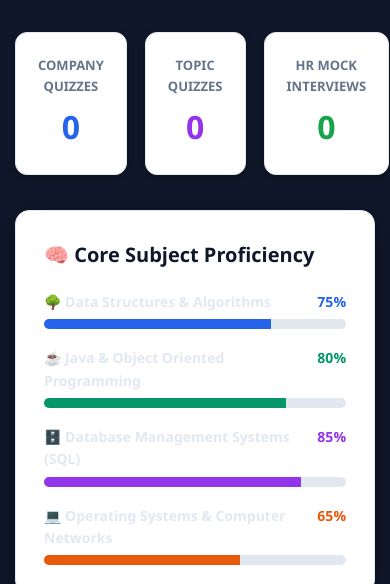
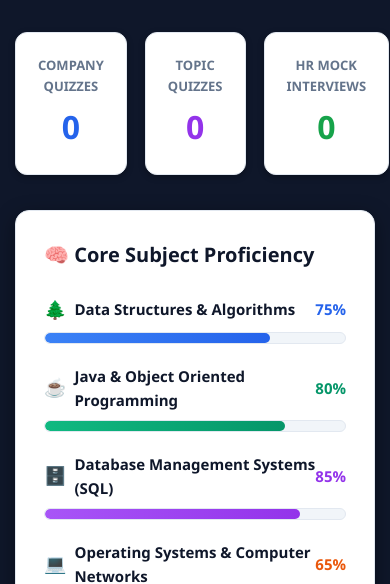
Before and after one commit to hasinivenkat1925-ctrl/placement-portal, a website: page progress.html in a window 390 px wide. Shown: the part 260-844 px from the top of the page. Drawn offline with Linux system fonts and the light colour scheme; sample sign-in values are in the browser's storage.

Commit message:
feat: integrate firebase config and update progress UI
- Add fallback Firebase configuration to login page
- Improve visual styling and responsiveness of progress tracking components

```diff
--- a/progress.html
+++ b/progress.html
@@ -43,46 +43,56 @@
 
         <!-- TOPIC SUBJECT PROGRESS -->
         <div style="background: white; border-radius: 14px; border: 1px solid #e2e8f0; padding: 28px; box-shadow: var(--shadow-md); margin-bottom: 35px;">
-            <h2 style="font-size: 20px; font-weight: 800; color: #0f172a; margin-bottom: 20px;">🧠 Core Subject Proficiency</h2>
+            <h2 style="font-size: 20px; font-weight: 800; color: #0f172a !important; margin-bottom: 24px; display: flex; align-items: center; gap: 8px;">
+                🧠 Core Subject Proficiency
+            </h2>
 
-            <div style="display: flex; flex-direction: column; gap: 18px;">
+            <div style="display: flex; flex-direction: column; gap: 20px;">
                 <div>
-                    <div style="display: flex; justify-content: space-between; font-weight: 700; font-size: 14px; margin-bottom: 6px;">
-                        <span>🌳 Data Structures & Algorithms</span>
-                        <span style="color: #2563eb;">75%</span>
+                    <div style="display: flex; justify-content: space-between; align-items: center; font-weight: 700; font-size: 15px; margin-bottom: 8px;">
+                        <span style="color: #0f172a !important; display: inline-flex; align-items: center; gap: 8px;">
+                            <span style="font-size: 18px;">🌲</span> Data Structures & Algorithms
+                        </span>
+                        <span style="color: #2563eb !important; font-weight: 800; font-size: 15px;">75%</span>
                     </div>
-                    <div style="width: 100%; height: 10px; background: #e2e8f0; border-radius: 10px; overflow: hidden;">
-                        <div style="width: 75%; height: 100%; background: #2563eb;"></div>
+                    <div style="width: 100%; height: 12px; background: #f1f5f9; border: 1px solid #e2e8f0; border-radius: 10px; overflow: hidden;">
+                        <div style="width: 75%; height: 100%; background: linear-gradient(90deg, #3b82f6, #2563eb); border-radius: 10px;"></div>
                     </div>
                 </div>
 
                 <div>
-                    <div style="display: flex; justify-content: space-between; font-weight: 700; font-size: 14px; margin-bottom: 6px;">
-                        <span>☕ Java & Object Oriented Programming</span>
-                        <span style="color: #059669;">80%</span>
+                    <div style="display: flex; justify-content: space-between; align-items: center; font-weight: 700; font-size: 15px; margin-bottom: 8px;">
+                        <span style="color: #0f172a !important; display: inline-flex; align-items: center; gap: 8px;">
+                            <span style="font-size: 18px;">☕</span> Java & Object Oriented Programming
+                        </span>
+                        <span style="color: #059669 !important; font-weight: 800; font-size: 15px;">80%</span>
                     </div>
-                    <div style="width: 100%; height: 10px; background: #e2e8f0; border-radius: 10px; overflow: hidden;">
-                        <div style="width: 80%; height: 100%; background: #059669;"></div>
+                    <div style="width: 100%; height: 12px; background: #f1f5f9; border: 1px solid #e2e8f0; border-radius: 10px; overflow: hidden;">
+                        <div style="width: 80%; height: 100%; background: linear-gradient(90deg, #10b981, #059669); border-radius: 10px;"></div>
                     </div>
                 </div>
 
                 <div>
-                    <div style="display: flex; justify-content: space-between; font-weight: 700; font-size: 14px; margin-bottom: 6px;">
-                        <span>🗄️ Database Management Systems (SQL)</span>
-                        <span style="color: #9333ea;">85%</span>
+                    <div style="display: flex; justify-content: space-between; align-items: center; font-weight: 700; font-size: 15px; margin-bottom: 8px;">
+                        <span style="color: #0f172a !important; display: inline-flex; align-items: center; gap: 8px;">
+                            <span style="font-size: 18px;">🗄️</span> Database Management Systems (SQL)
+                        </span>
+                        <span style="color: #9333ea !important; font-weight: 800; font-size: 15px;">85%</span>
                     </div>
-                    <div style="width: 100%; height: 10px; background: #e2e8f0; border-radius: 10px; overflow: hidden;">
-                        <div style="width: 85%; height: 100%; background: #9333ea;"></div>
+                    <div style="width: 100%; height: 12px; background: #f1f5f9; border: 1px solid #e2e8f0; border-radius: 10px; overflow: hidden;">
+                        <div style="width: 85%; height: 100%; background: linear-gradient(90deg, #a855f7, #9333ea); border-radius: 10px;"></div>
                     </div>
                 </div>
 
                 <div>
-                    <div style="display: flex; justify-content: space-between; font-weight: 700; font-size: 14px; margin-bottom: 6px;">
-                        <span>💻 Operating Systems & Computer Networks</span>
-                        <span style="color: #ea580c;">65%</span>
+                    <div style="display: flex; justify-content: space-between; align-items: center; font-weight: 700; font-size: 15px; margin-bottom: 8px;">
+                        <span style="color: #0f172a !important; display: inline-flex; align-items: center; gap: 8px;">
+                            <span style="font-size: 18px;">💻</span> Operating Systems & Computer Networks
+                        </span>
+                        <span style="color: #ea580c !important; font-weight: 800; font-size: 15px;">65%</span>
                     </div>
-                    <div style="width: 100%; height: 10px; background: #e2e8f0; border-radius: 10px; overflow: hidden;">
-                        <div style="width: 65%; height: 100%; background: #ea580c;"></div>
+                    <div style="width: 100%; height: 12px; background: #f1f5f9; border: 1px solid #e2e8f0; border-radius: 10px; overflow: hidden;">
+                        <div style="width: 65%; height: 100%; background: linear-gradient(90deg, #f97316, #ea580c); border-radius: 10px;"></div>
                     </div>
                 </div>
             </div>
```
Also changed, not shown: login.html (+76 -16 lines).
